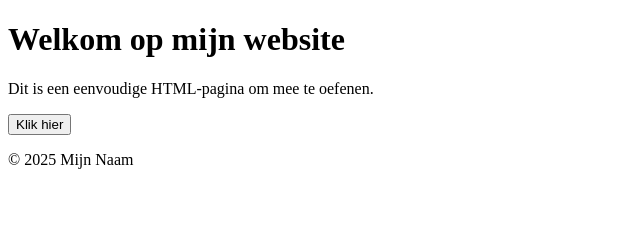
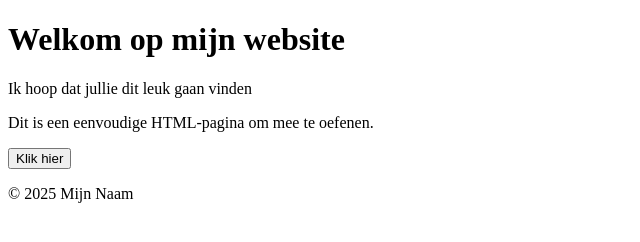
Before and after one commit to Cyberboss12/clothing, a plain HTML site: page index.html in a window 1280 px wide. Shown: the whole page, without its empty margins (0-640 px from the left). Drawn offline with Linux system fonts and the light colour scheme.

Commit message:
Voeg tekst

```diff
--- a/index.html
+++ b/index.html
@@ -9,6 +9,7 @@
 <body>
   <header>
     <h1>Welkom op mijn website</h1>
+    <p>Ik hoop dat jullie dit leuk gaan vinden</p>
   </header>
 
   <main>
```
